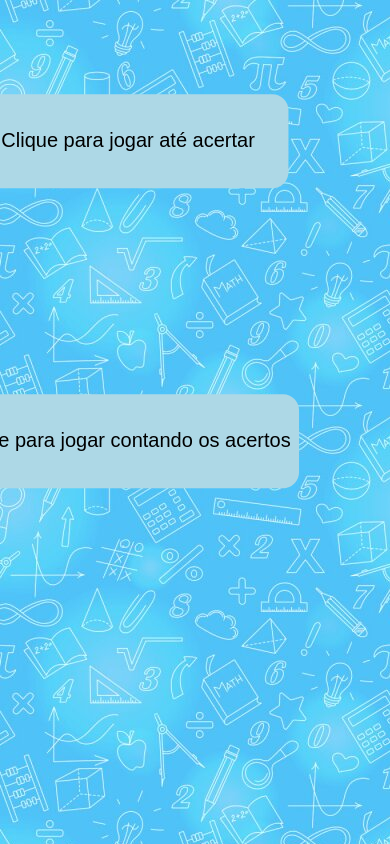
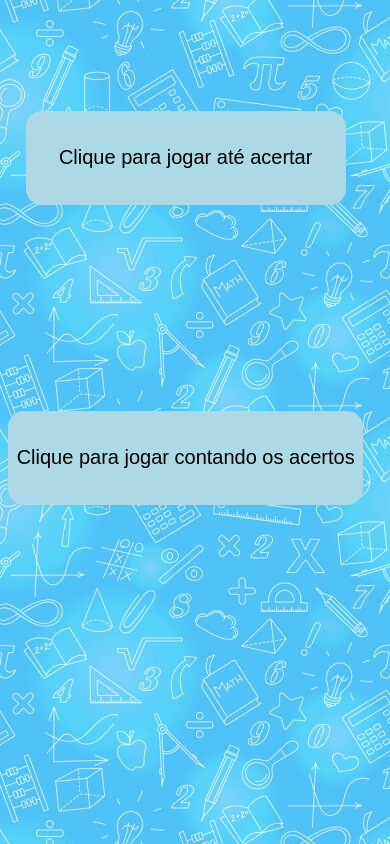
Before and after one commit to jessicacristinass/Feira-de-Ciencias, a plain HTML site: page index.html in a window 390 px wide. Drawn offline with Linux system fonts and the light colour scheme.

Commit message:
Update inicio.css

```diff
--- a/inicio.css
+++ b/inicio.css
@@ -1,4 +1,4 @@
-@media screen and (min-width: 800px) {
+@media screen and (min-width: 1025px) {
   body {
     background-image: url("imagens/fundo-azul.jpg");
   }
@@ -58,7 +58,7 @@
   }
 }
 
-@media screen and (min-width: 575px) and (max-width: 799px){
+@media screen and (min-width: 575px) and (max-width: 1024px){
   #aviso{
     position: fixed;
     top: 50%;
@@ -117,7 +117,7 @@
       background-color: lightblue;
     }
 
-    input {
+    .input {
       width: 170%;
       transform: translate(-18%, -18%);
       height: 70pt;
```
